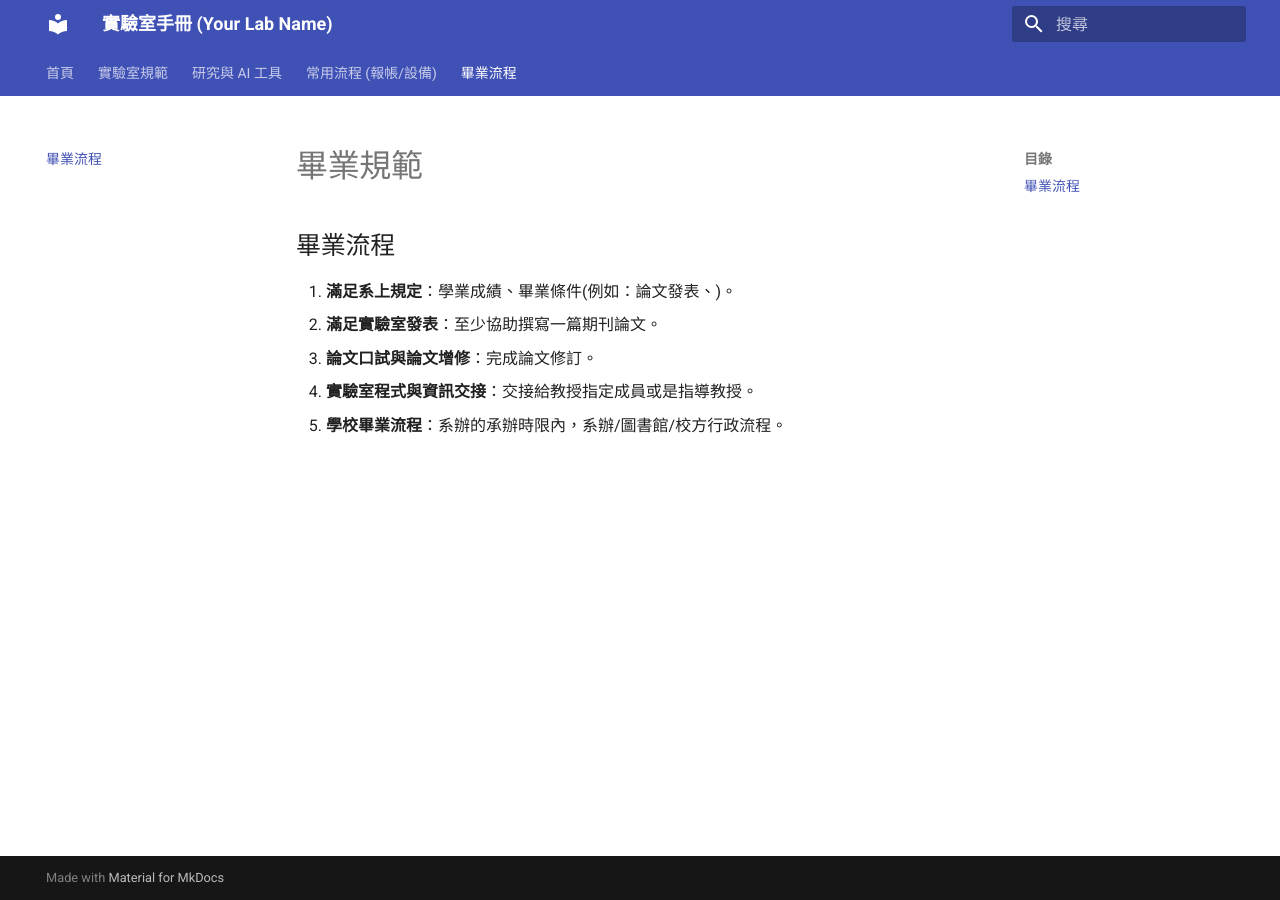
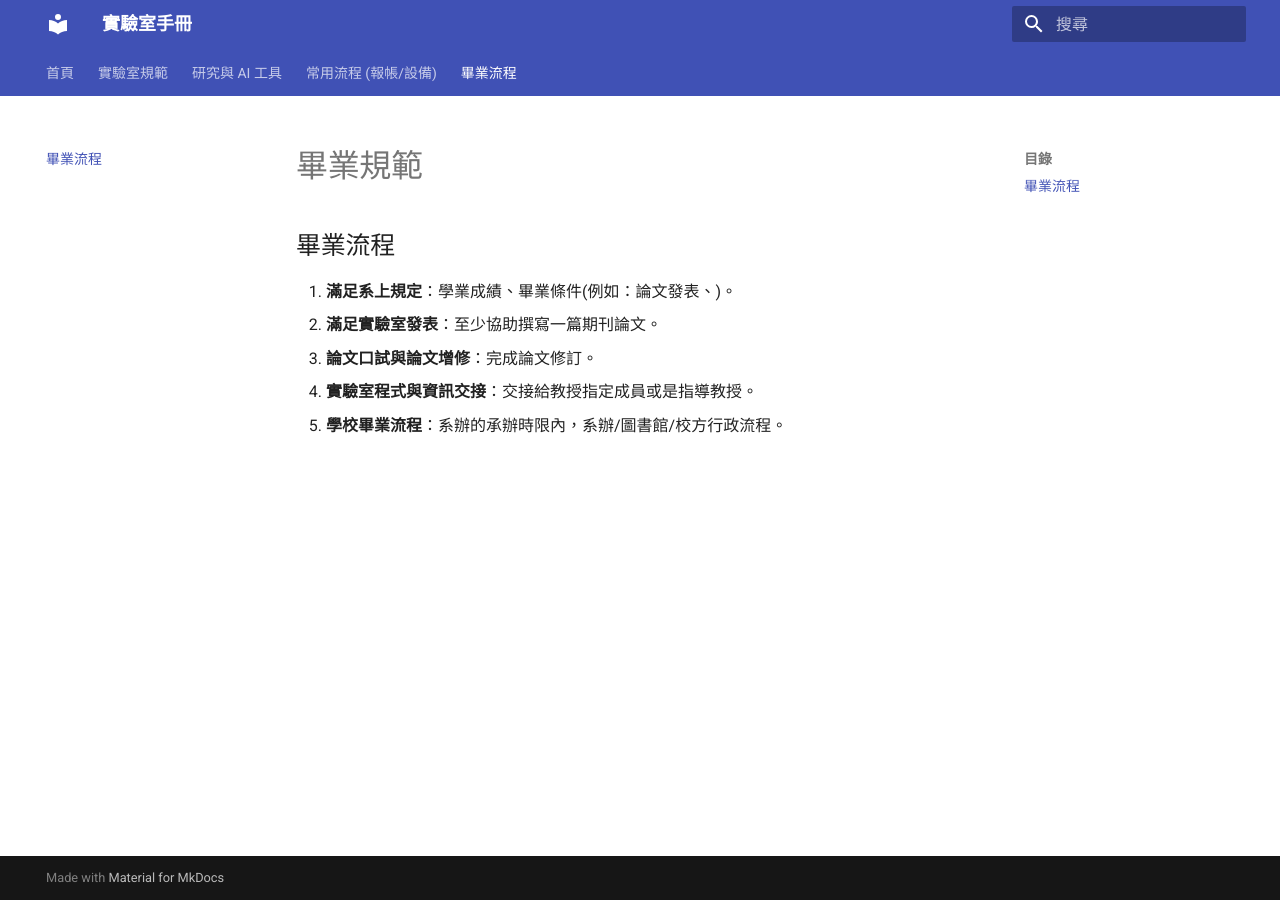
Before and after one commit to Ewz9/lab_handbook, an MkDocs documentation site: the page built from docs/graduate.md, in a window 1280 px wide. Built offline with MkDocs 1.6.1 and Material for MkDocs 9.7.7, drawn with Linux system fonts in a browser that asks for light colours; some of the changed lines change nothing that is shown.

Commit message:
Update mkdocs.yaml

```diff
--- a/mkdocs.yaml
+++ b/mkdocs.yaml
@@ -1,4 +1,6 @@
-site_name: 實驗室手冊 (Your Lab Name)
+site_name: 實驗室手冊
+site_description: 實驗室管理規範與學術研究指南
+site_author: Shao-Kang (Greg) Huang
 theme:
   name: material
   language: zh-Hant # 設定為繁體中文
```
